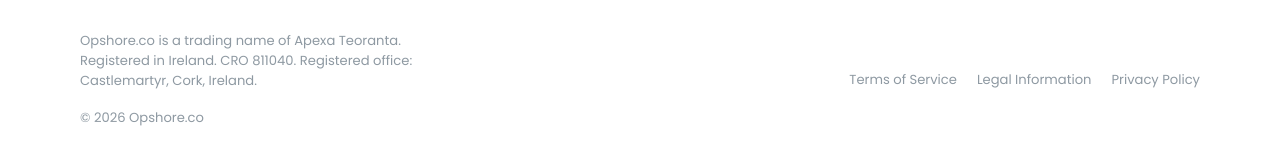
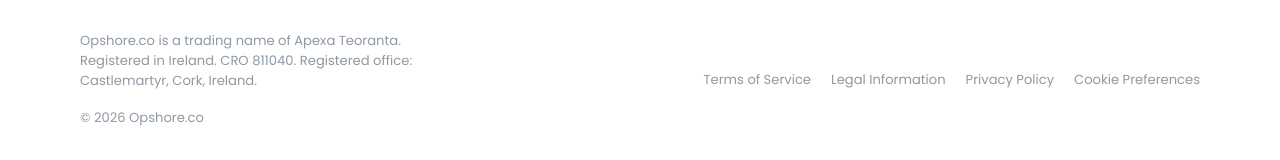
Before and after one commit to aalquiza/opshore-v2, a React (Vite) app: page / in a window 1280 px wide. Shown: the part 2035-2195 px from the top of the page. Built offline with nearby package versions, Linux system fonts and the light colour scheme.

Commit message:
Update footer.tsx file to cater an update for cookie banner

```diff
--- a/src/components/Footer.tsx
+++ b/src/components/Footer.tsx
@@ -22,6 +22,16 @@ export default function Footer({ onNavigate }: FooterProps) {
           <button type="button" onClick={() => onNavigate("privacy")}>
             Privacy Policy
           </button>
+          {/* Cookie Preferences Reset Button */}
+          <button
+            type="button"
+            onClick={() => {
+              localStorage.removeItem("cookie_consent");
+              window.location.reload(); // Reloads page so banner appears again
+            }}
+          >
+            Cookie Preferences
+          </button>
         </div>
       </div>
       <div className="footer-copyright" style={{ marginTop: 18 }}>
```
